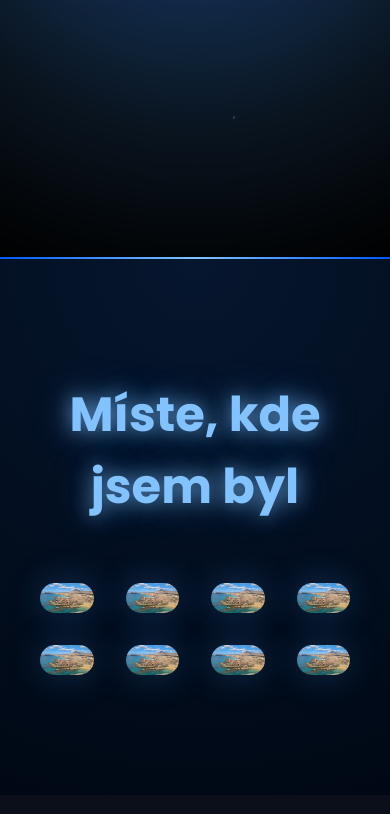
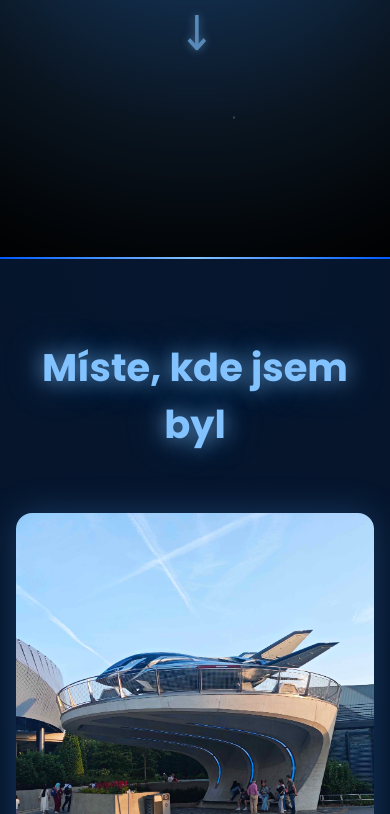
Before and after one commit to Peakiyx/pw1-pololetni-projekt, a plain HTML site: page travel.html in a window 390 px wide. Shown: the part 647-1461 px from the top of the page. Drawn offline with Linux system fonts and the light colour scheme.

Commit message:
dodelani stranky travell + sipka ve welcom sekci

```diff
--- a/css/aboutme.css
+++ b/css/aboutme.css
@@ -12,6 +12,7 @@ html {
   overflow-x: hidden;
   padding-top: 60px;
   font-family: Poppins, Segoe UI, Tahoma, sans-serif;
+  scroll-behavior: smooth;
 }
 
 body {
@@ -165,7 +166,32 @@ nav{
   box-shadow: 0 0 12px rgba(130,195,255,.7);
 }
 
+/* ===== SCROLL ===== */
+.scroll-down{
+  margin-top: 3.5rem;
+  font-size: clamp(3rem, 8vw, 5.2rem);
+  color: var(--accent-color);
+  text-decoration: none;
+  animation: scrollBounce 1.6s infinite;
+  text-shadow: 0 0 10px rgba(130,195,255,.7);
+  opacity: .85;
+  margin-left: 2.5rem;
+}
 
+@keyframes scrollBounce{
+  0%{
+    transform: translate(-50%, 0);
+    opacity: .4;
+  }
+  50%{
+    transform: translate(-50%, 10px);
+    opacity: 1;
+  }
+  100%{
+    transform: translate(-50%, 0);
+    opacity: .4;
+  }
+}
 
 
 
--- a/css/contact.css
+++ b/css/contact.css
@@ -12,6 +12,7 @@ html {
   overflow-x: hidden;
   padding-top: 60px;
   font-family: Poppins, Segoe UI, Tahoma, sans-serif;
+  scroll-behavior: smooth;
 }
 
 body {
@@ -165,7 +166,32 @@ nav{
   box-shadow: 0 0 12px rgba(130,195,255,.7);
 }
 
+/* ===== SCROLL ===== */
+.scroll-down{
+  margin-top: 3.5rem;
+  font-size: clamp(3rem, 8vw, 5.2rem);
+  color: var(--accent-color);
+  text-decoration: none;
+  animation: scrollBounce 1.6s infinite;
+  text-shadow: 0 0 10px rgba(130,195,255,.7);
+  opacity: .85;
+  margin-left: 2.5rem;
+}
 
+@keyframes scrollBounce{
+  0%{
+    transform: translate(-50%, 0);
+    opacity: .4;
+  }
+  50%{
+    transform: translate(-50%, 10px);
+    opacity: 1;
+  }
+  100%{
+    transform: translate(-50%, 0);
+    opacity: .4;
+  }
+}
 /***** MAIN *****/
 
 /** WELCOME **/
@@ -297,7 +323,7 @@ nav{
 /* CONTACT */
 
 .contact{
-    min-height: 100vh;
+    min-height: 10vh;
     background: linear-gradient(180deg, #02040a, #040b18);
     display: flex;
     flex-direction: column;
--- a/css/projects.css
+++ b/css/projects.css
@@ -13,6 +13,7 @@ html {
   overflow-x: hidden;
   padding-top: 60px;
   font-family: Poppins, Segoe UI, Tahoma, sans-serif;
+  scroll-behavior: smooth;
 }
 
 body {
@@ -166,6 +167,32 @@ nav{
   box-shadow: 0 0 12px rgba(130,195,255,.7);
 }
 
+/* ===== SCROLL ===== */
+.scroll-down{
+  margin-top: 3.5rem;
+  font-size: clamp(3rem, 8vw, 5.2rem);
+  color: var(--accent-color);
+  text-decoration: none;
+  animation: scrollBounce 1.6s infinite;
+  text-shadow: 0 0 10px rgba(130,195,255,.7);
+  opacity: .85;
+  margin-left: 2.5rem;
+}
+
+@keyframes scrollBounce{
+  0%{
+    transform: translate(-50%, 0);
+    opacity: .4;
+  }
+  50%{
+    transform: translate(-50%, 10px);
+    opacity: 1;
+  }
+  100%{
+    transform: translate(-50%, 0);
+    opacity: .4;
+  }
+}
 
 /***** MAIN *****/
 
--- a/css/queries.css
+++ b/css/queries.css
@@ -1,3 +1,14 @@
+@media (max-width: 1024px){
+  .gallery-grid{
+    grid-template-columns: repeat(2, 1fr);
+    gap: 24px;
+  }
+
+  .gallery-title{
+    font-size: 2.4rem;
+  }
+}
+
 @media(max-width:900px){
     .travel-gallery{
         grid-template-columns:repeat(2, 1fr);
@@ -227,4 +238,27 @@
     width: 45%;
     height: auto;
   }
+
+  /* Travel galerie*/
+  .travel-gallery-section{
+    padding: 80px 16px;
+  }
+
+  .gallery-grid{
+    grid-template-columns: 1fr;
+    gap: 20px;
+  }
+
+  .gallery-item{
+    aspect-ratio: 4 / 5;
+    border-radius: 16px;
+  }
+
+  .gallery-item h3{
+    font-size: 1.2rem;
+  }
+
+  .gallery-item p{
+    font-size: .85rem;
+  }
 }
--- a/css/style.css
+++ b/css/style.css
@@ -12,6 +12,7 @@ html {
   overflow-x: hidden;
   padding-top: 60px;
   font-family: Poppins, Segoe UI, Tahoma, sans-serif;
+  scroll-behavior: smooth;
 }
 
 body {
@@ -171,7 +172,32 @@ nav{
 }
 
 
+/* ===== SCROLL ===== */
+.scroll-down{
+  margin-top: 3.5rem;
+  font-size: clamp(3rem, 8vw, 5.2rem);
+  color: var(--accent-color);
+  text-decoration: none;
+  animation: scrollBounce 1.6s infinite;
+  text-shadow: 0 0 10px rgba(130,195,255,.7);
+  opacity: .85;
+  margin-left: 2.5rem;
+}
 
+@keyframes scrollBounce{
+  0%{
+    transform: translate(-50%, 0);
+    opacity: .4;
+  }
+  50%{
+    transform: translate(-50%, 10px);
+    opacity: 1;
+  }
+  100%{
+    transform: translate(-50%, 0);
+    opacity: .4;
+  }
+}
 
 
 /***** MAIN *****/
@@ -199,6 +225,9 @@ nav{
         linear-gradient(180deg, #020409, #020610 60%, #000000);
 }
 
+.glass-card{
+    top: 100px;
+}
 
 /* hlavní titulek */
 .welcome h1{
@@ -718,7 +747,7 @@ details p::before{
 
 .success-card p{
     margin-bottom: 30px;
-    color: rgb(0, 241, 32);
+    color: rgb(255, 255, 255);
 }
 
 /***** Stop floating *****/
--- a/css/travel.css
+++ b/css/travel.css
@@ -12,6 +12,7 @@ html {
   overflow-x: hidden;
   padding-top: 60px;
   font-family: Poppins, Segoe UI, Tahoma, sans-serif;
+  scroll-behavior: smooth;
 }
 
 body {
@@ -165,6 +166,32 @@ nav{
   box-shadow: 0 0 12px rgba(130,195,255,.7);
 }
 
+/* ===== SCROLL ===== */
+.scroll-down{
+  margin-top: 3.5rem;
+  font-size: clamp(3rem, 8vw, 5.2rem);
+  color: var(--accent-color);
+  text-decoration: none;
+  animation: scrollBounce 1.6s infinite;
+  text-shadow: 0 0 10px rgba(130,195,255,.7);
+  opacity: .85;
+  margin-left: 2.5rem;
+}
+
+@keyframes scrollBounce{
+  0%{
+    transform: translate(-50%, 0);
+    opacity: .4;
+  }
+  50%{
+    transform: translate(-50%, 10px);
+    opacity: 1;
+  }
+  100%{
+    transform: translate(-50%, 0);
+    opacity: .4;
+  }
+}
 
 /***** MAIN *****/
 
@@ -303,6 +330,17 @@ nav{
   text-align: center;
 }
 
+.gallery-item{
+  position: relative;
+  overflow: hidden;
+  border-radius: 18px;
+  background: #050b18;
+  box-shadow: 0 0 35px rgba(77,163,255,.25);
+  cursor: pointer;
+
+  aspect-ratio: 3 / 4;   /* ⬅️ KLÍČOVÉ */
+}
+
 .gallery-title{
   font-size: 3rem;
   margin-bottom: 60px;
@@ -319,16 +357,6 @@ nav{
   gap: 32px;
   max-width: 1500px;
   margin: auto;
-}
-
-/* ITEM */
-.gallery-item{
-  position: relative;
-  overflow: hidden;
-  border-radius: 18px;
-  background: #050b18;
-  box-shadow: 0 0 35px rgba(77,163,255,.25);
-  cursor: pointer;
 }
 
 /* IMAGE */
--- a/travel.html
+++ b/travel.html
@@ -59,19 +59,60 @@
             <div class="divider"></div>
 
             <h2>Cestování</h2>
+            <a href="#content" class="scroll-down" aria-label="Scroll down">↓</a>
         </section>
 
         <div class="section-separator"></div>
 
-        <section class="travel-gallery-section">
+        <section id="content" class="travel-gallery-section">
             <h2 class="gallery-title">Míste, kde jsem byl</h2>
 
             <div class="gallery-grid">
                 <figure class="gallery-item">
-                    <img src="css/images/kamenna-zeme.jpg" alt="Pláž Lanzarote">
+                    <img src="css/images/avanger-disneyland.jpg" alt="Disneyland letadlo">
                     <figcaption>
-                        <h3>Lanzarote</h3>
-                        <p>Pláž · Pohoda</p>
+                        <h3>Disneyland</h3>
+                        <p>Park · Zábava</p>
+                    </figcaption>
+                </figure>
+
+                <figure class="gallery-item">
+                    <img src="css/images/egypt-hotel.jpg" alt="Egypt hotel">
+                    <figcaption>
+                        <h3>Sahl Hasheesh</h3>
+                        <p>Hotel · Relax</p>
+                    </figcaption>
+                </figure>
+
+                <figure class="gallery-item">
+                    <img src="css/images/zamek.jpg" alt="Zámek">
+                    <figcaption>
+                        <h3>Karlova Koruna</h3>
+                        <p>Zámek · Historie</p>
+                    </figcaption>
+                </figure>
+
+                <figure class="gallery-item">
+                    <img src="css/images/prazsky-orlroj.jpg" alt="Pláž Lanzarote">
+                    <figcaption>
+                        <h3>Orloj</h3>
+                        <p>Karel IV · Praha</p>
+                    </figcaption>
+                </figure>
+
+                <figure class="gallery-item">
+                    <img src="css/images/duha.jpg" alt="Duha">
+                    <figcaption>
+                        <h3>La Graciosa</h3>
+                        <p>Ostrov · Duha</p>
+                    </figcaption>
+                </figure>
+
+                <figure class="gallery-item">
+                    <img src="css/images/kameny.jpg" alt="starý lom">
+                    <figcaption>
+                        <h3>Antigua Rofera</h3>
+                        <p>Lom · Pradávný</p>
                     </figcaption>
                 </figure>
 
@@ -84,55 +125,17 @@
                 </figure>
 
                 <figure class="gallery-item">
-                    <img src="css/images/kamenna-zeme.jpg" alt="Pláž Lanzarote">
+                    <img src="css/images/kalomity.jpg" alt="Průrvy">
                     <figcaption>
-                        <h3>Lanzarote</h3>
-                        <p>Pláž · Pohoda</p>
-                    </figcaption>
-                </figure>
-
-                <figure class="gallery-item">
-                    <img src="css/images/kamenna-zeme.jpg" alt="Pláž Lanzarote">
-                    <figcaption>
-                        <h3>Lanzarote</h3>
-                        <p>Pláž · Pohoda</p>
-                    </figcaption>
-                </figure>
-
-                <figure class="gallery-item">
-                    <img src="css/images/kamenna-zeme.jpg" alt="Pláž Lanzarote">
-                    <figcaption>
-                        <h3>Lanzarote</h3>
-                        <p>Pláž · Pohoda</p>
-                    </figcaption>
-                </figure>
-
-                <figure class="gallery-item">
-                    <img src="css/images/kamenna-zeme.jpg" alt="Pláž Lanzarote">
-                    <figcaption>
-                        <h3>Lanzarote</h3>
-                        <p>Pláž · Pohoda</p>
-                    </figcaption>
-                </figure>
-
-                <figure class="gallery-item">
-                    <img src="css/images/kamenna-zeme.jpg" alt="Pláž Lanzarote">
-                    <figcaption>
-                        <h3>Lanzarote</h3>
-                        <p>Pláž · Pohoda</p>
-                    </figcaption>
-                </figure>
-
-                <figure class="gallery-item">
-                    <img src="css/images/kamenna-zeme.jpg" alt="Pláž Lanzarote">
-                    <figcaption>
-                        <h3>Lanzarote</h3>
-                        <p>Pláž · Pohoda</p>
+                        <h3>Las Grietas</h3>
+                        <p>Průrvy · Trhliny</p>
                     </figcaption>
                 </figure>
             </div>
 
         </section>
+
+        <div class="section-separator"></div>
 
     </main>
 
```
Also changed, not shown: about.html (+2 -1 lines), contact.html (+3 -2 lines), index.html (+2 -1 lines), projects.html (+1 -0 lines), success.html (+2 -2 lines), css/images/duha.jpg (added), 1 other file.
